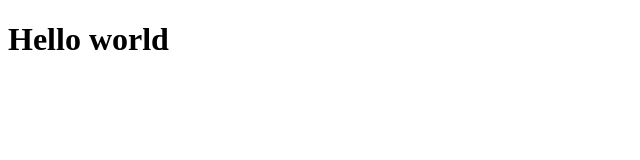
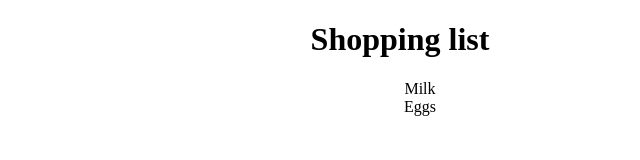
Before and after one commit to Wyjbuss/image-shrink-desktop, an Electron app: page index.html in a window 800 px wide. Shown: the whole page, without its empty margins (0-640 px from the left). Drawn offline with Linux system fonts and the light colour scheme.

Commit message:
updated rules for mac

```diff
--- a/index.html
+++ b/index.html
@@ -10,6 +10,13 @@
     <title>Image Shrink</title>
 </head>
 <body>
-    <h1>Hello world</h1>
+    <div style="text-align: center;">
+        <h1>Shopping list</h1>
+        <ul style="list-style: none;">
+            <li>Milk</li>
+            <li>Eggs</li>
+        </ul>
+    </div>
+
 </body>
 </html>
--- a/main.js
+++ b/main.js
@@ -26,7 +26,7 @@ function createWindow () {
 app.on('ready', ()=>{
     createWindow()
     const mainMenu = Menu.buildFromTemplate(menu)
-    //Menu.setApplicationMenu(mainMenu)
+    Menu.setApplicationMenu(mainMenu)
     win.on('closed',()=> win = null)
 })
 
@@ -39,6 +39,7 @@ const menu = [
         submenu:[
             {
                 label:"Quit",
+                accelerator: isMac?"Command+q":"Ctrl+q",
                 click: ()=>app.quit()
             }
         ]
```
